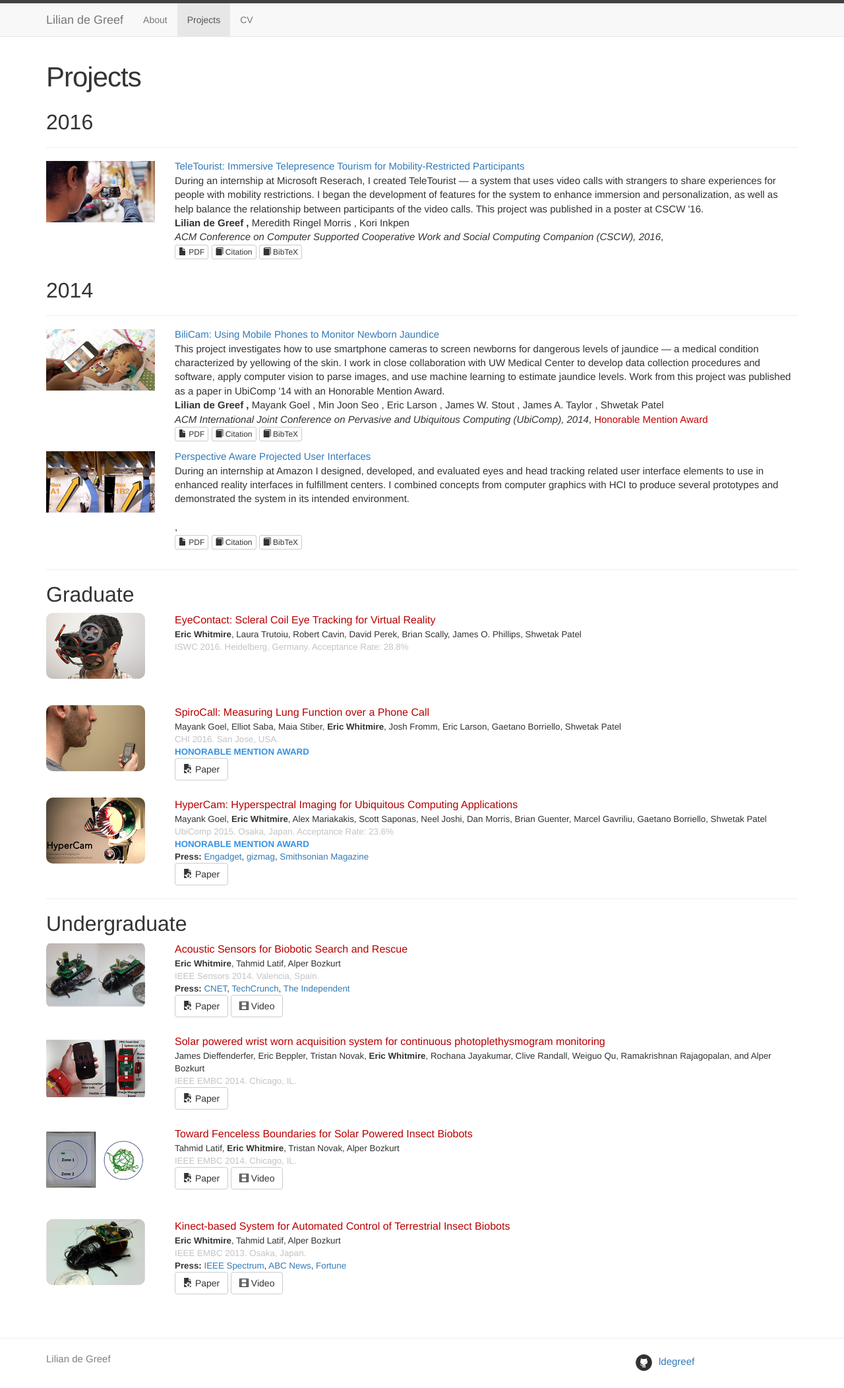
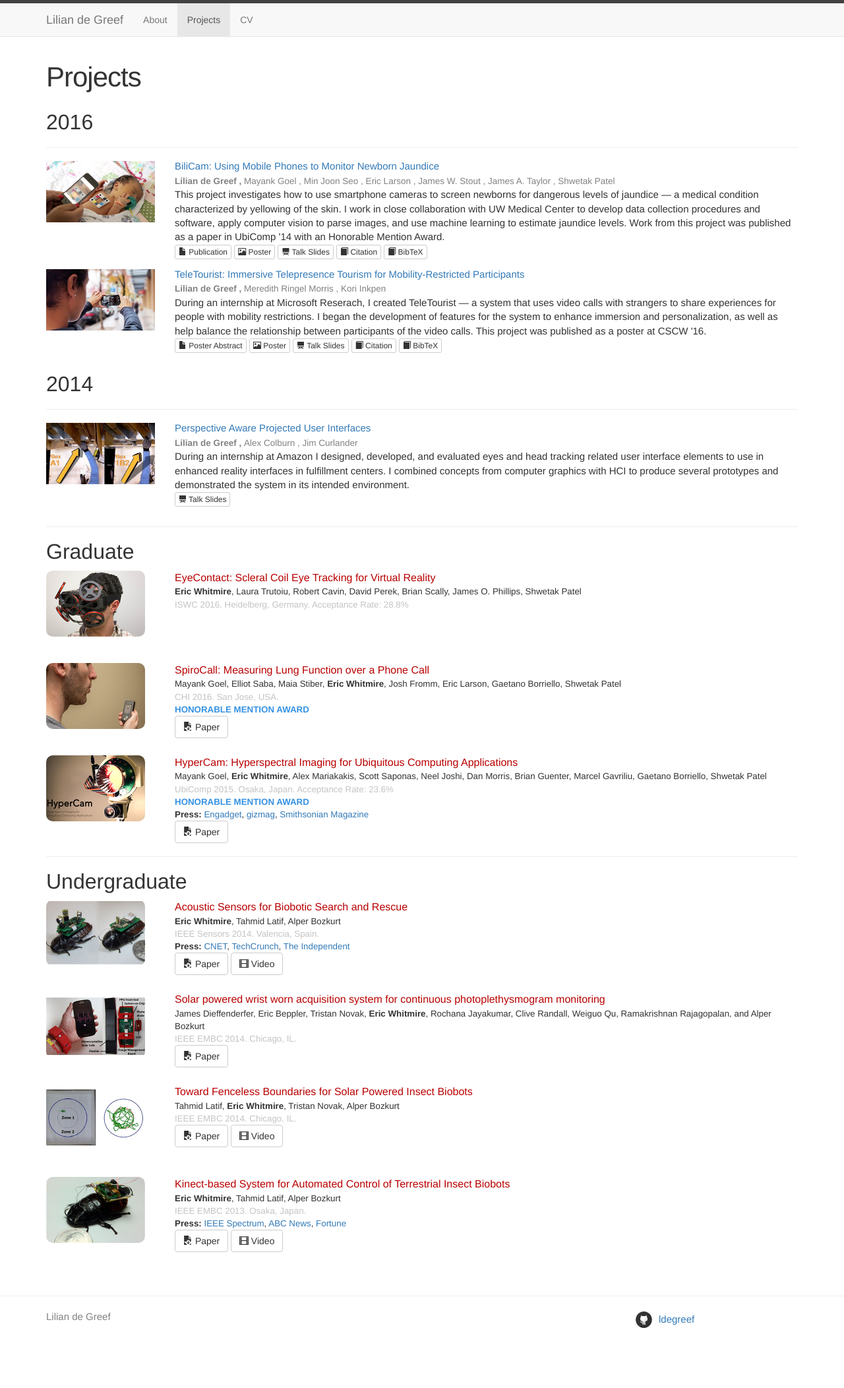
Before and after one commit to ldegreef/ewhitmire.github.io, a Jekyll site: the page built from projects.html, in a window 1280 px wide. Shown: the whole page at 66% size. Built offline with Jekyll 4.4.1, drawn with Linux system fonts in a browser that asks for light colours; some web fonts are replaced; after the commit the page ends 2040 px from its top, so only the background shows below that.

Commit message:
Adjusted buttons and general display for projects page and tweaked some of the project descriptions

```diff
--- a/_projects/bilicam.md
+++ b/_projects/bilicam.md
@@ -35,9 +35,9 @@ citation: |-
   Lilian de Greef, Mayank Goel, Min Joon Seo, Eric C. Larson, James W. Stout, James A. Taylor, and Shwetak N. Patel. 2014. BiliCam: using mobile phones to monitor newborn jaundice.  In Proceedings of the 2014 ACM International Joint Conference on Pervasive and Ubiquitous Computing (UbiComp '14). ACM, New York, NY, USA,  331-342. DOI=http://dx.doi.org/10.1145/2632048.2632076
 conference: ACM International Joint Conference on Pervasive and Ubiquitous Computing
   (UbiComp), 2014
-date: '2014-09-13'
+date: '2016-09-13'
 image: '/img/pubs/BiliCam_image.jpg'
-pdf: /pdfs/BiliCam.pdf
+paper: /pdfs/BiliCam.pdf
 poster: /pdfs/BiliCam_poster.pdf
 talkslides: /pdfs/BiliCam_talk.pdf
 thumbnail: '/img/pubs/BiliCam_thumbnail.jpg'
--- a/_projects/papui.md
+++ b/_projects/papui.md
@@ -1,17 +1,15 @@
 ---
-abstract: ''
-authors: ''
-award: ''
-bibtex: ''
+abstract: |-
+  Instructions at workstations (such as stations for packaging boxes, preparing food, or other manual tasks) are often displayed relatively small and off to the side from the station's workflow. Projecting instructions directly onto the table- or counter-top in concert with monitoring from an RGB-D camera can enable alternative ways to offer instruction. Within this space, I investigated the potential inclusion of eyes- and head-tracking. I came up with perspective-aware user interface tools enabled by head-tracking, and combined concepts from computer graphics with HCI to produce several prototypes and demonstrated the system in its real-world, intended environment.
+authors:
+- Lilian de Greef
+- Alex Colburn
+- Jim Curlander
 blurb: |-
-   During an internship at Amazon I designed, developed, and evaluated eyes and head tracking related user interface elements to use in enhanced reality interfaces in fulfillment centers. I combined concepts from computer graphics with HCI to produce several prototypes and demonstrated the system in its intended environment.
+  During an internship at Amazon I designed, developed, and evaluated eyes and head tracking related user interface elements to use in enhanced reality interfaces in fulfillment centers. I combined concepts from computer graphics with HCI to produce several prototypes and demonstrated the system in its intended environment.
 caption: ''
-citation: ''
-conference: ''
 date: '2014-07-23'
 image: '/img/pubs/PAPUI_image.png'
-pdf: ''
-poster: ''
 talkslides: /pdfs/PAPUI_talk.pdf
 thumbnail: '/img/pubs/PAPUI_thumbnail.png'
 title: 'Perspective Aware Projected User Interfaces'
--- a/_projects/teletourist.md
+++ b/_projects/teletourist.md
@@ -5,7 +5,6 @@ authors:
 - Lilian de Greef
 - Meredith Ringel Morris
 - Kori Inkpen
-award: ''
 bibtex: |-
   @inproceedings{deGreef:2016:TIT:2818052.2869082,
    author = {de Greef, Lilian and Morris, Meredith and Inkpen, Kori},
@@ -25,7 +24,7 @@ bibtex: |-
    keywords = {Telepresence, accessibility, mobile, virtual tourism},
   }
 blurb: |-
-  During an internship at Microsoft Reserach, I created TeleTourist — a system that uses video calls with strangers to share experiences for people with mobility restrictions. I began the development of features for the system to enhance immersion and personalization, as well as help balance the relationship between participants of the video calls. This project was published in a poster at CSCW '16.
+  During an internship at Microsoft Reserach, I created TeleTourist — a system that uses video calls with strangers to share experiences for people with mobility restrictions. I began the development of features for the system to enhance immersion and personalization, as well as help balance the relationship between participants of the video calls. This project was published as a poster at CSCW '16.
 caption: ''
 citation: |-
   Lilian de Greef, Meredith Morris, and Kori Inkpen. 2016. TeleTourist: Immersive Telepresence Tourism for Mobility-Restricted Participants. In Proceedings of the 19th ACM Conference on Computer Supported Cooperative Work and Social Computing Companion (CSCW '16). ACM, New York, NY, USA, 273-276. DOI=http://dx.doi.org/10.1145/2818052.2869082
@@ -33,7 +32,7 @@ conference: ACM Conference on Computer Supported Cooperative Work and Social Com
   (CSCW), 2016
 date: '2016-02-27'
 image: '/img/pubs/TeleTourist_image.jpg'
-pdf: /pdfs/TeleTourist.pdf
+posterabstract: /pdfs/TeleTourist.pdf
 poster: /pdfs/TeleTourist_poster.pdf
 talkslides: ''
 thumbnail: '/img/pubs/TeleTourist_thumbnail.jpg'
--- a/_sass/_projects.scss
+++ b/_sass/_projects.scss
@@ -45,9 +45,13 @@ code {
       }
     }
   }
-  .authors a {
-    color: $darkGray;
-    text-decoration: underline;
+.authors {
+    color: $grey-color;
+    font-size: 90%;
+    a {
+      color: $darkGray;
+      text-decoration: underline;
+      }
   }
   h2 {
     margin-top: 0px;
--- a/projects.html
+++ b/projects.html
@@ -28,21 +28,59 @@ weight: 2
   <div class="publication-info col-md-10 col-sm-9 col-xs-12">
     <a href="{{ pub.url }}"><h2>{{ pub.title }}</h2></a>
 
-    <p> {{ pub.blurb }} <br />
-        <span class="authors">{% include author_list.html authors=pub.authors %}</span><br />
-      <i>{{ pub.conference }}</i>{% if pub.award %}, <span class="award">{{ pub.award }}</span>{% endif %}<br/>
-      <a href="{{ site.url }}{{ pub.pdf }}" class="btn btn-default btn-xs" aria-label="Download PDF">
-        <span class="glyphicon glyphicon-file" aria-hidden="true"></span> PDF
-      </a>
-      {% if pub.video.size > 0 %}<a href="{{ pub.video }}" class="btn btn-default btn-xs" aria-label="Video" target="_blank">
+    <p> <span class="authors">{% include author_list.html authors=pub.authors %}</span> <br />
+
+      {{ pub.blurb }}
+
+<!--
+      {% if pub.conference %}
+        <i>{{ pub.conference }}</i>{% endif %} {% if pub.award %}, <span class="award">{{ pub.award }}</span>
+      {% endif %}
+-->
+      <br/>
+
+      {% if pub.paper %}
+        <a href="{{ site.url }}{{ pub.paper }}" class="btn btn-default btn-xs" aria-label="Download PDF">
+        <span class="glyphicon glyphicon-file" aria-hidden="true"></span> Publication
+        </a>
+      {% endif %}
+
+      {% if pub.posterabstract %}
+        <a href="{{ site.url }}{{ pub.posterabstract }}" class="btn btn-default btn-xs" aria-label="Download PDF">
+        <span class="glyphicon glyphicon-file" aria-hidden="true"></span> Poster Abstract
+        </a>
+      {% endif %}
+
+      {% if pub.poster %}
+        <a href="{{ site.url }}{{ pub.poster }}" class="btn btn-default btn-xs" aria-label="Download PDF">
+        <span class="glyphicon glyphicon-picture" aria-hidden="true"></span> Poster
+        </a>
+      {% endif %}
+
+      {% if pub.talkslides %}
+        <a href="{{ site.url }}{{ pub.talkslides }}" class="btn btn-default btn-xs" aria-label="Download PDF">
+        <span class="glyphicon glyphicon-blackboard" aria-hidden="true"></span> Talk Slides
+        </a>
+      {% endif %}
+
+      {% if pub.video.size > 0 %}
+        <a href="{{ pub.video }}" class="btn btn-default btn-xs" aria-label="Video" target="_blank">
         <span class="glyphicon glyphicon-file" aria-hidden="true"></span> Video
-      </a> {% endif %}
-      <button type="button" class="btn btn-default btn-xs" aria-label="Citation" data-toggle="modal" data-target="#{{pub.title | slugify}}_citation">
+        </a>
+      {% endif %}
+
+      {% if pub.citation %}
+        <button type="button" class="btn btn-default btn-xs" aria-label="Citation" data-toggle="modal" data-target="#{{pub.title | slugify}}_citation">
         <span class="glyphicon glyphicon-book" aria-hidden="true"></span> Citation
-      </button>
-      <button type="button" class="btn btn-default btn-xs" aria-label="BibTeX" data-toggle="modal" data-target="#{{pub.title | slugify}}_bibtex">
+        </button>
+      {% endif %}
+
+      {% if pub.bibtex %}
+        <button type="button" class="btn btn-default btn-xs" aria-label="BibTeX" data-toggle="modal" data-target="#{{pub.title | slugify}}_bibtex">
         <span class="glyphicon glyphicon-book" aria-hidden="true"></span> BibTeX
-      </button>
+        </button>
+      {% endif %}
+
     </p>
   </div>
 
```
